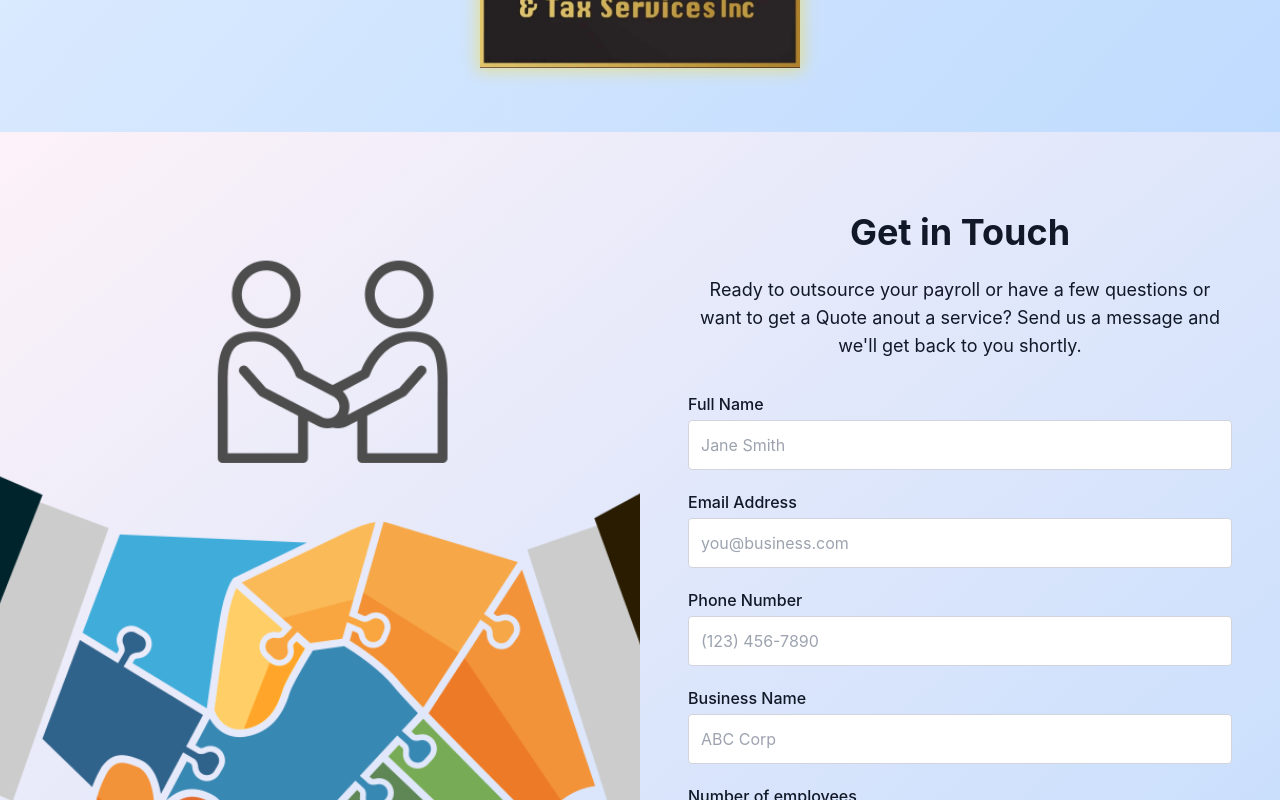
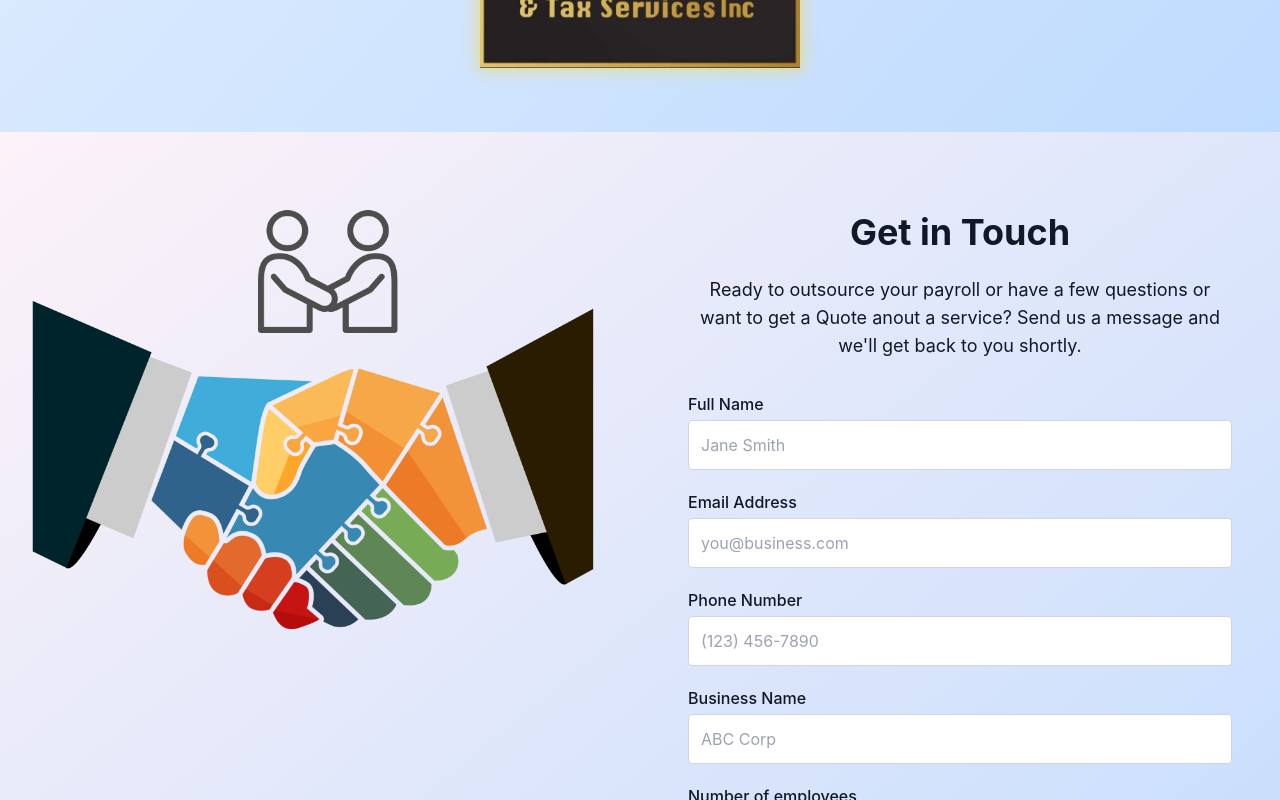
Before and after one commit to abedhasan79/Payroll-Landing-page, a React (Create React App) app: page /services in a window 1280 px wide. Shown: the part 1560-2360 px from the top of the page. Built offline with nearby package versions, Linux system fonts and the light colour scheme.

Commit message:
image resized

```diff
--- a/src/components/ContactForm.jsx
+++ b/src/components/ContactForm.jsx
@@ -9,18 +9,17 @@ const ContactForm = () => {
     // TODO: Connect to form backend like EmailJS, Formspree, etc.
   };
 
-  const imageUrl = 'images/handsh.png'; // relative path from public folder
+  // const imageUrl = 'images/handsh.png'; // relative path from public folder
 
   return (
-    <section id="contact" className="flex flex-col md:flex-row min-h-screen bg-gradient-to-br from-pink-50 via-grey-400 to-blue-200" >
+    <section  className="flex flex-col md:flex-row min-h-screen bg-gradient-to-br from-pink-50 via-grey-400 to-blue-200" >
       {/* Left Side: Image */}
-      <div
-        className="md:w-1/2 h-50 md:h-50 bg-cover bg-center"
-        style={{ backgroundImage: `url(${imageUrl})` }}
-      ></div>
+      <div className="md:w-1/2 h-auto md:h-auto bg-cover bg-center">
+        <img src='images/handsh.png' alt='handshake'/>
+      </div>
 
       {/* Right Side: Form */}
-      <div className="md:w-1/2  text-gray-900 py-20 px-6 md:px-12 flex items-center justify-center">
+      <div id="contact" className="md:w-1/2 text-gray-900 py-20 px-6 md:px-12 flex items-center justify-center">
         <div className="w-full max-w-xl">
           <h2 className="text-4xl font-bold mb-6 text-center">Get in Touch</h2>
           <p className="text-lg mb-8 text-center">
```
Also changed, not shown: public/images/handsh.png.
